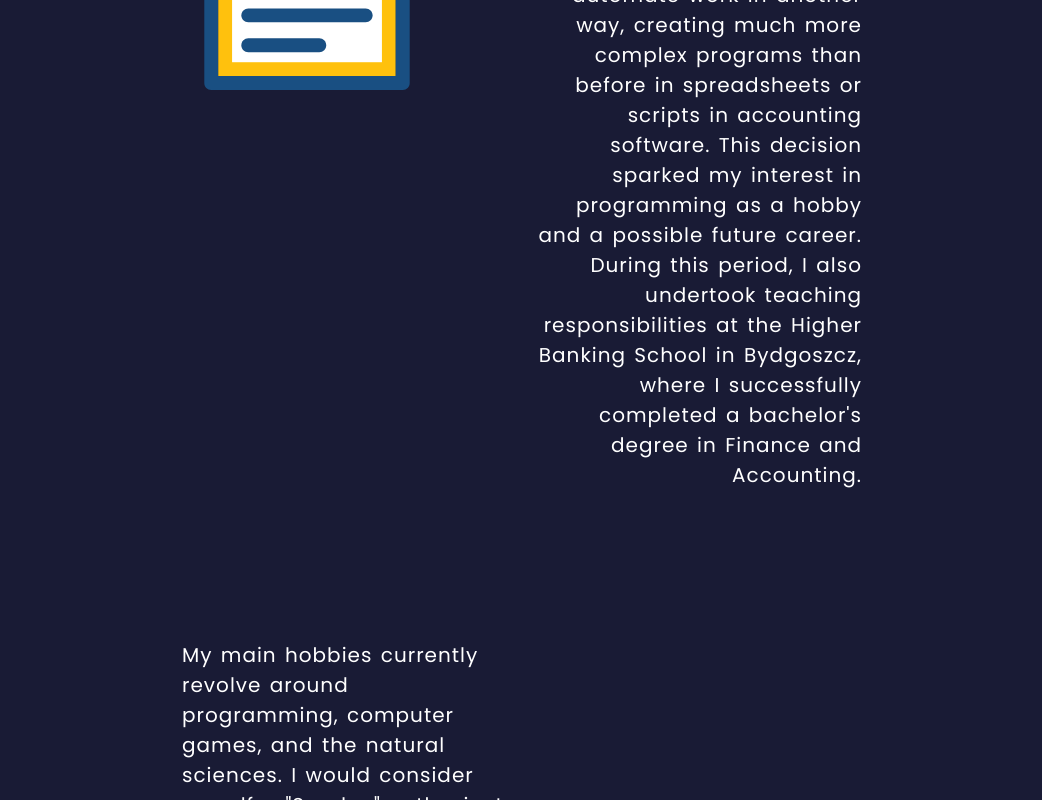
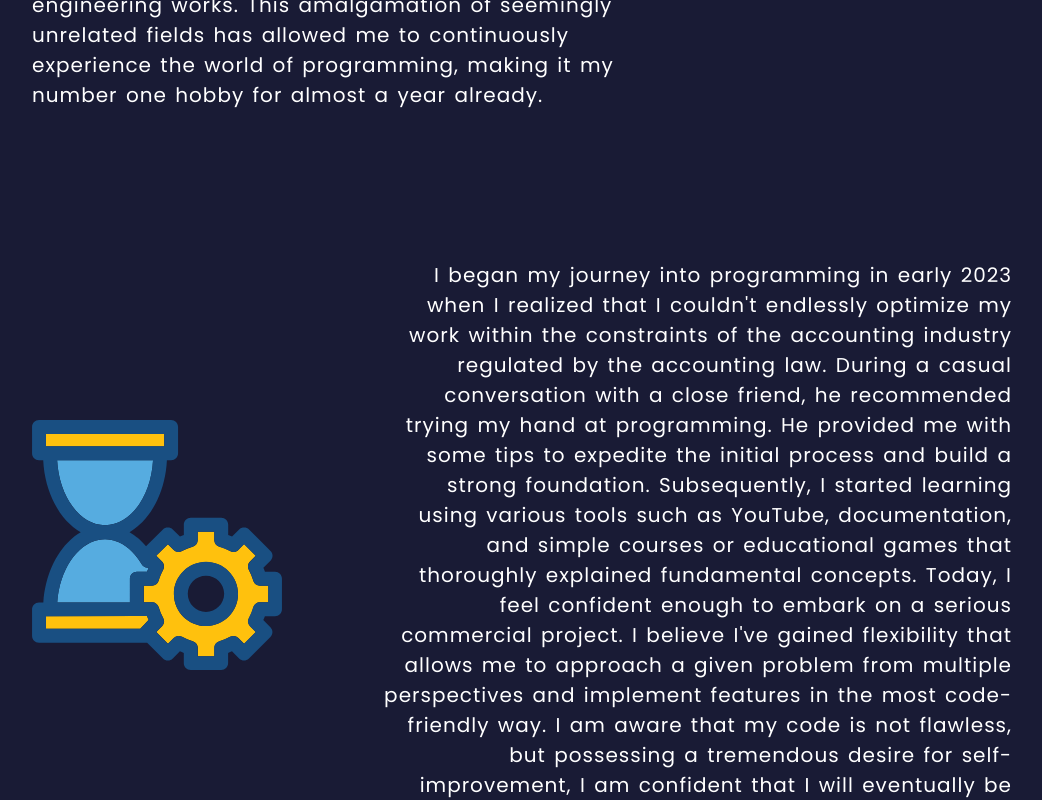
Before and after one commit to CornyCapacitor/portfolio, a React (Vite) app: page /about in a window 1280 px wide. Shown: the part 2000-2800 px from the top of the page, without its empty margins (118-1160 px from the left). Built offline with nearby package versions, Linux system fonts and the light colour scheme.

Commit message:
about.tsx responsiveness

```diff
--- a/src/components/About.css
+++ b/src/components/About.css
@@ -8,6 +8,14 @@
   width: 100%;
   padding: 200px 300px;
   gap: 150px;
+
+  @media (max-width: 1500px) {
+    padding: 150px 150px;
+  }
+
+  @media (max-width: 1250px) {
+    padding: 100px 75px;
+  }
 }
 
 .section {
@@ -19,6 +27,21 @@
   min-height: 250px;
   font-size: 20px;
   gap: 100px;
+
+  @media (max-width: 1000px) {
+    flex-direction: column-reverse;
+    text-align: justify;
+  }
+}
+
+.even {
+  flex-direction: row-reverse;
+  text-align: end;
+
+  @media (max-width: 1000px) {
+    flex-direction: column-reverse;
+    text-align: justify;
+  }
 }
 
 .section div {
--- a/src/components/About.tsx
+++ b/src/components/About.tsx
@@ -7,17 +7,17 @@ export const About = () => {
         <div>Hi, I'm Mateusz. I'm an aspiring front-end developer currently focused on continuous growth and gaining a thorough understanding of the principles of software development. My immediate goal is to join a community of ambitious individuals eager for development, where I can enhance my skills and learn about various aspects of web development that I haven't had the opportunity to explore yet. In the future, I aspire to create applications that significantly improve people's lives on a large scale. I hope that a future role as a front-end developer will allow me to refine my skills, contribute to the team with my interesting personality, and understand the evolving world of technology. I believe that my approach to work and learning enables me to bring substantial value to any project I have the pleasure of working on.</div>
         <img className="my-img" src="/placeholder-me.jpg" alt="picture of me" />
       </section>
-      <section className="section">
+      <section className="section even">
+        <div>Immediately after completing high school at Economic Technical School No. 1 in Bydgoszcz, specializing in financial-credit analysis, I started working as an accountant, being the sole accountant in the company, working continuously for 4.5 years until the end of 2023. In this position, I was constantly compelled to improve my work by optimizing even the smallest tasks assigned to me. Maximizing the efficiency of my work, I decided that I would like to optimize and automate work in another way, creating much more complex programs than before in spreadsheets or scripts in accounting software. This decision sparked my interest in programming as a hobby and a possible future career. During this period, I also undertook teaching responsibilities at the Higher Banking School in Bydgoszcz, where I successfully completed a bachelor's degree in Finance and Accounting.</div>
         <img src="/clipboard-list.svg" />
-        <div style={{ textAlign: "end" }}>Immediately after completing high school at Economic Technical School No. 1 in Bydgoszcz, specializing in financial-credit analysis, I started working as an accountant, being the sole accountant in the company, working continuously for 4.5 years until the end of 2023. In this position, I was constantly compelled to improve my work by optimizing even the smallest tasks assigned to me. Maximizing the efficiency of my work, I decided that I would like to optimize and automate work in another way, creating much more complex programs than before in spreadsheets or scripts in accounting software. This decision sparked my interest in programming as a hobby and a possible future career. During this period, I also undertook teaching responsibilities at the Higher Banking School in Bydgoszcz, where I successfully completed a bachelor's degree in Finance and Accounting.</div>
       </section>
       <section className="section">
         <div>My main hobbies currently revolve around programming, computer games, and the natural sciences. I would consider myself a "Sunday" enthusiast of physics, chemistry, and biology. In my free time, during meals, or while traveling by bus or train, I love delving into literature that expands my knowledge of the universe and the matter that surrounds us. I enjoy exploring topics down to the simplest amino acids, elements, or quarks to fully understand the composition of everything I encounter daily. Computer games have led me to observe certain dependencies. A must happen A for B to happen afterward. Since childhood, I've been curious about how this entire network of connections operates. Finally, starting to write basic code in JavaScript, I grasped how computer engineering works. This amalgamation of seemingly unrelated fields has allowed me to continuously experience the world of programming, making it my number one hobby for almost a year already.</div>
         <img src="/laptop.svg" />
       </section>
-      <section className="section">
+      <section className="section even">
+        <div>I began my journey into programming in early 2023 when I realized that I couldn't endlessly optimize my work within the constraints of the accounting industry regulated by the accounting law. During a casual conversation with a close friend, he recommended trying my hand at programming. He provided me with some tips to expedite the initial process and build a strong foundation. Subsequently, I started learning using various tools such as YouTube, documentation, and simple courses or educational games that thoroughly explained fundamental concepts. Today, I feel confident enough to embark on a serious commercial project. I believe I've gained flexibility that allows me to approach a given problem from multiple perspectives and implement features in the most code-friendly way. I am aware that my code is not flawless, but possessing a tremendous desire for self-improvement, I am confident that I will eventually be able to build almost perfect applications.</div>
         <img src="/hourglass.svg" />
-        <div style={{ textAlign: "end" }}>I began my journey into programming in early 2023 when I realized that I couldn't endlessly optimize my work within the constraints of the accounting industry regulated by the accounting law. During a casual conversation with a close friend, he recommended trying my hand at programming. He provided me with some tips to expedite the initial process and build a strong foundation. Subsequently, I started learning using various tools such as YouTube, documentation, and simple courses or educational games that thoroughly explained fundamental concepts. Today, I feel confident enough to embark on a serious commercial project. I believe I've gained flexibility that allows me to approach a given problem from multiple perspectives and implement features in the most code-friendly way. I am aware that my code is not flawless, but possessing a tremendous desire for self-improvement, I am confident that I will eventually be able to build almost perfect applications.</div>
       </section>
       <section className="section">
         <div>In summary, a few words about myself. On a daily basis, I engage in an internal battle, constantly toggling my thinking between abstraction and pragmatism. On one hand, I am a creative individual, aspiring to bring my thoughts to fruition by expressing them on paper in the form of poetry. I delve into fundamental social issues, attempting to answer many questions of the "why does a person do this in a specific way" kind or simply seeking a deeper meaning in seemingly straightforward human matters, as I believe that everything has its reason and specific specifications. On the other hand, I am an exceptionally pragmatic person. I love it when something functions correctly, when I understand its complexity, and when I can break down a given topic into its basic components and enumerate most of its characteristics. I believe that everything in the world is connected in a specific way, starting from quantum relationships on Earth to solving the puzzle of "what exactly is the world we inhabit." If I don't understand something, I am very eager to change that. Although learning constantly shifts its position, and humans rely on the research of thousands of individuals, I love discovering new perspectives on a given paradigm. In my daily life, I mainly surround myself with friends with whom I can discuss such topics – a bit of fantasy, a bit of science, and a bit of light-hearted humor.</div>
```
